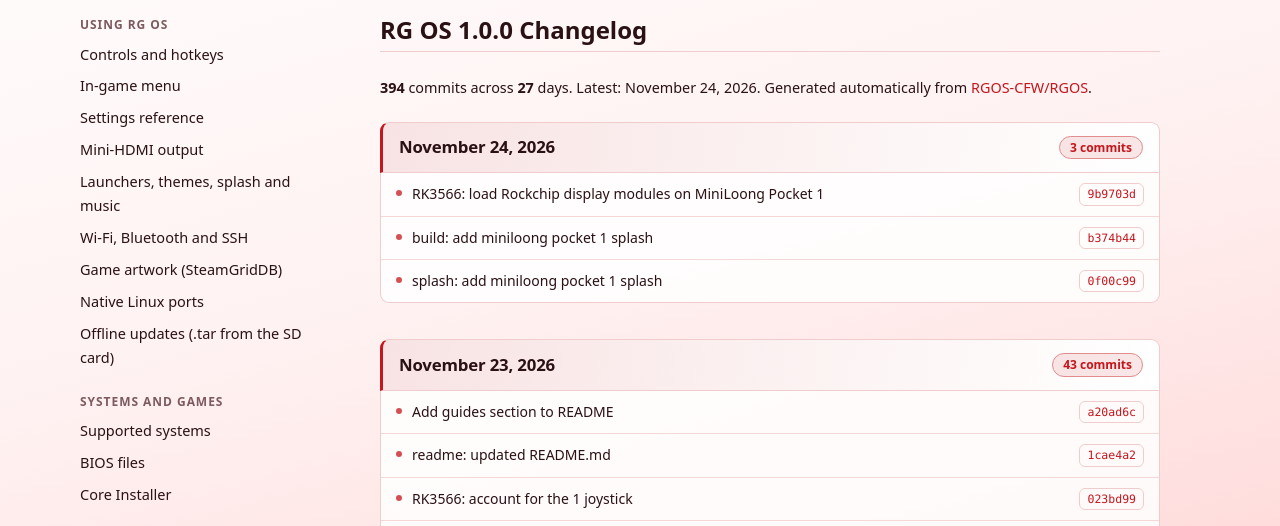
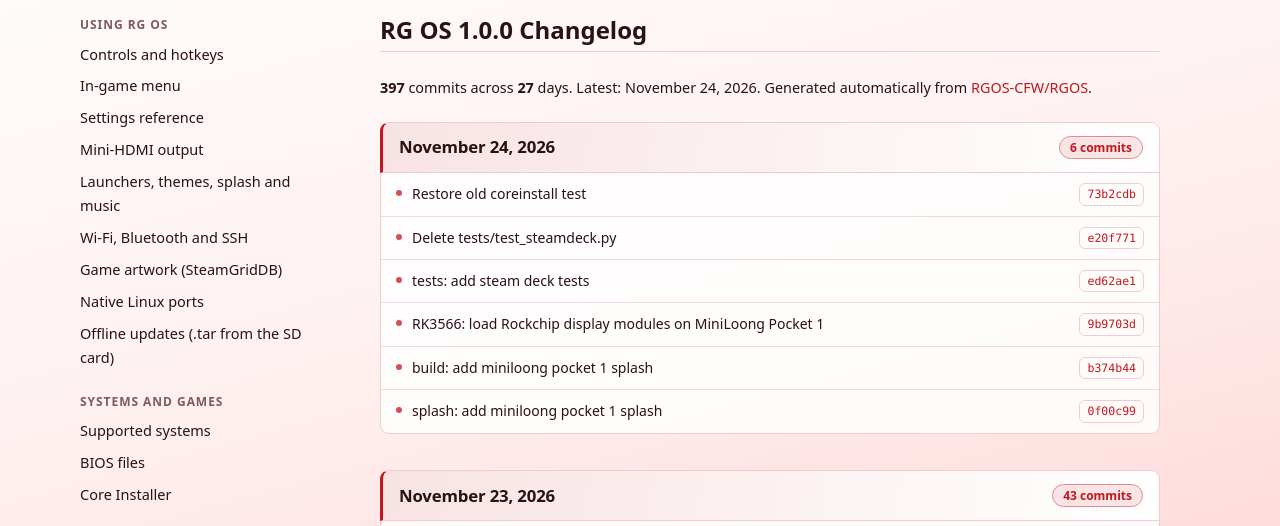
Before and after one commit to RGOS-CFW/RGOS-CFW.github.io, a plain HTML site: page docs/changelog.html in a window 1280 px wide. Shown: the part 201-727 px from the top of the page. Drawn offline with Linux system fonts and the light colour scheme.

Commit message:
docs: update changelog

```diff
--- a/docs/changelog.html
+++ b/docs/changelog.html
@@ -77,15 +77,18 @@
 
           <div class="commit-history">
             <!-- COMMITS:START -->
-            <p class="commit-summary"><b>394</b> commits across <b>27</b> days. Latest: <time datetime="2026-11-24T02:00:22.000Z">November 24, 2026</time>. Generated automatically from <a href="https://github.com/RGOS-CFW/RGOS/commits">RGOS-CFW/RGOS</a>.</p>
+            <p class="commit-summary"><b>397</b> commits across <b>27</b> days. Latest: <time datetime="2026-11-24T02:32:25.000Z">November 24, 2026</time>. Generated automatically from <a href="https://github.com/RGOS-CFW/RGOS/commits">RGOS-CFW/RGOS</a>.</p>
 
             <section class="commit-day" data-date="2026-11-24">
               <h3 class="commit-date">
                 <time datetime="2026-11-24">November 24, 2026</time>
-                <span class="commit-count">3 commits</span>
+                <span class="commit-count">6 commits</span>
               </h3>
 
               <ul class="commits">
+                <li title="Narceja · 02:32 UTC"><span class="msg">Restore old coreinstall test</span><a class="sha" href="https://github.com/RGOS-CFW/RGOS/commit/73b2cdb138f1f6645678559bda98555528689fd4">73b2cdb</a></li>
+                <li title="Narceja · 02:31 UTC"><span class="msg">Delete tests/test_steamdeck.py</span><a class="sha" href="https://github.com/RGOS-CFW/RGOS/commit/e20f7711da739f2e86cd74115a5eb19a70973f82">e20f771</a></li>
+                <li title="Narceja · 02:30 UTC"><span class="msg">tests: add steam deck tests</span><a class="sha" href="https://github.com/RGOS-CFW/RGOS/commit/ed62ae1ec07bfa8e9a058d52e3454b20c15480dd">ed62ae1</a></li>
                 <li title="Narceja · 02:00 UTC"><span class="msg">RK3566: load Rockchip display modules on MiniLoong Pocket 1</span><a class="sha" href="https://github.com/RGOS-CFW/RGOS/commit/9b9703dd7229793b73af056df26ef9a16b271c04">9b9703d</a></li>
                 <li title="Narceja · 01:56 UTC"><span class="msg">build: add miniloong pocket 1 splash</span><a class="sha" href="https://github.com/RGOS-CFW/RGOS/commit/b374b4491e900416d66c6169aa91ea6b90929b51">b374b44</a></li>
                 <li title="Narceja · 01:55 UTC"><span class="msg">splash: add miniloong pocket 1 splash</span><a class="sha" href="https://github.com/RGOS-CFW/RGOS/commit/0f00c991afa3465d2d29dc69d00d3f6075304b9b">0f00c99</a></li>
```
